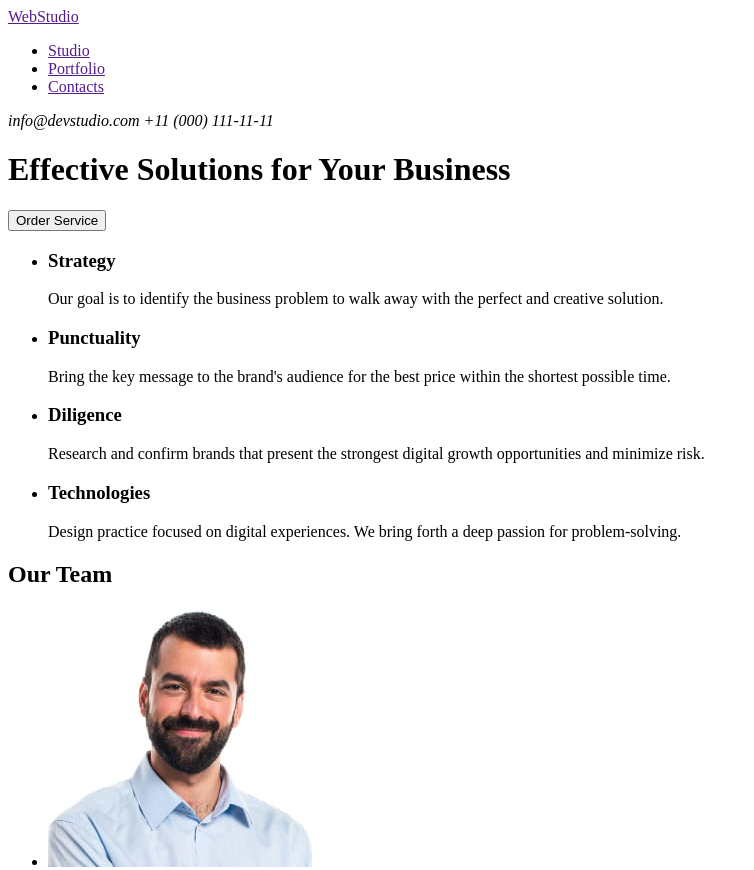
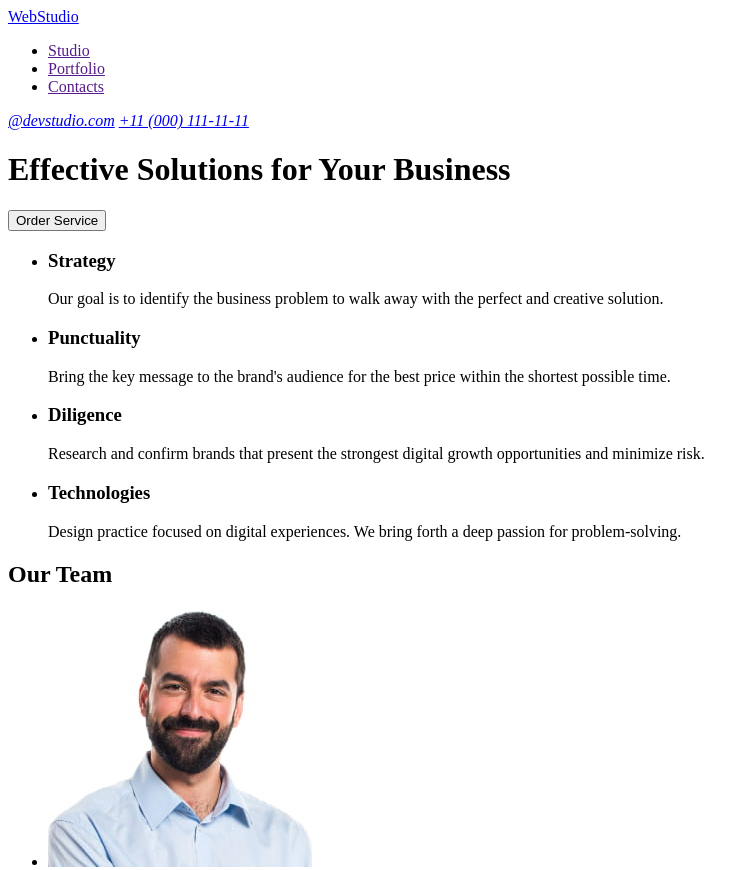
Before and after one commit to shunechkabon/goit-markup-hw-01, a plain HTML site: page index.html in a window 1280 px wide. Shown: the top 870 px of the page, without its empty margins (0-754 px from the left). Drawn offline with Linux system fonts and the light colour scheme.

Commit message:
modified:   index.html

```diff
--- a/index.html
+++ b/index.html
@@ -9,7 +9,8 @@
 
   <body>
     <header>
-      <a href="">WebStudio</a>
+      <!--Logo + navigation-->
+      <a href="./index.html">WebStudio</a>
 
       <nav>
         <ul>
@@ -19,13 +20,17 @@
         </ul>
       </nav>
 
-      <address>info@devstudio.com +11 (000) 111-11-11</address>
+      <address>
+        <a href="mailto:@devstudio.com">@devstudio.com</a>
+        <a href="tel:+110001111111">+11 (000) 111-11-11</a>
+      </address>
     </header>
 
     <main>
       <h1>Effective Solutions for Your Business</h1>
       <button type="button">Order Service</button>
 
+      <!--Our strenghts-->
       <section>
         <ul>
           <li>
@@ -62,6 +67,7 @@
         </ul>
       </section>
 
+      <!--Our team-->
       <section>
         <h2>Our Team</h2>
 
```
